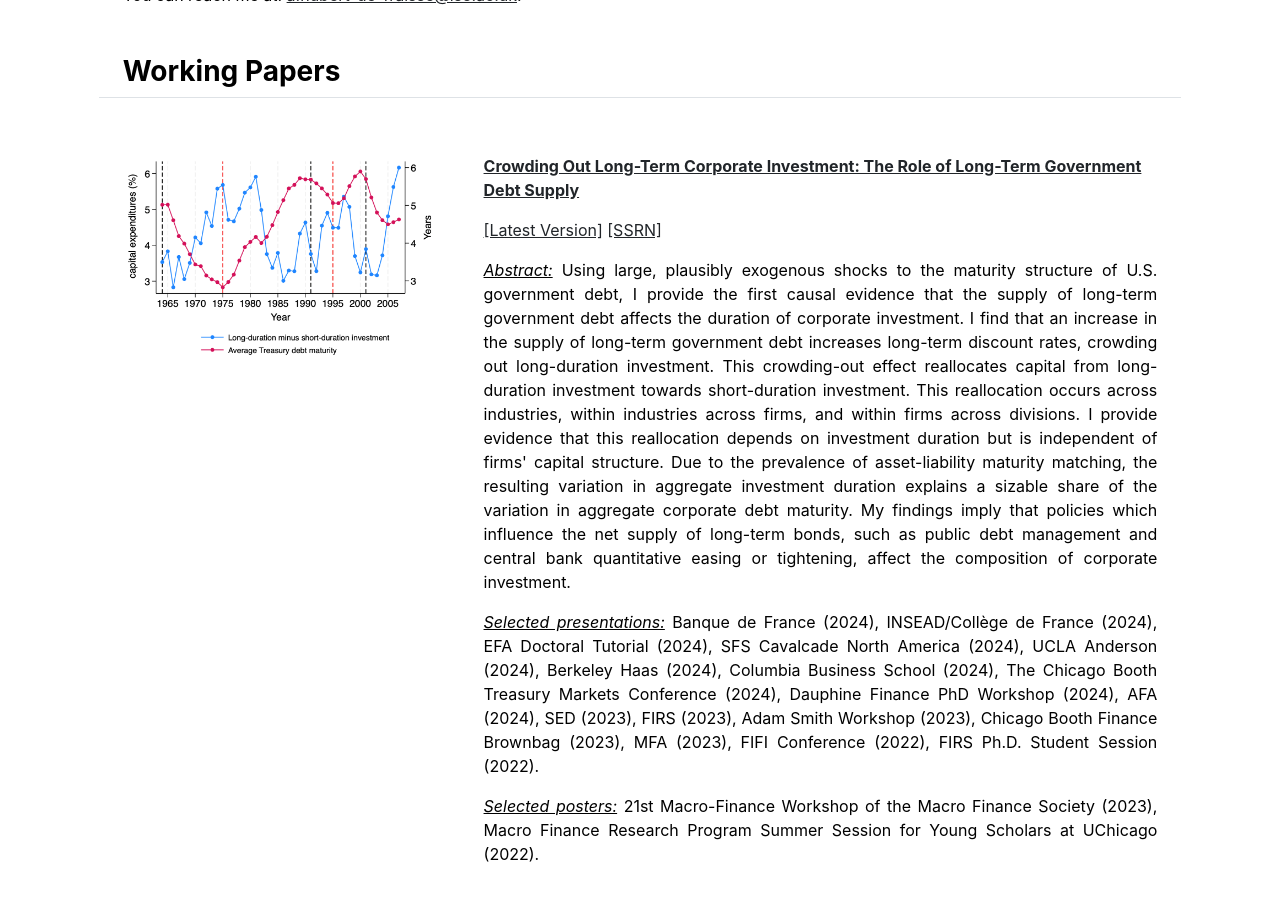
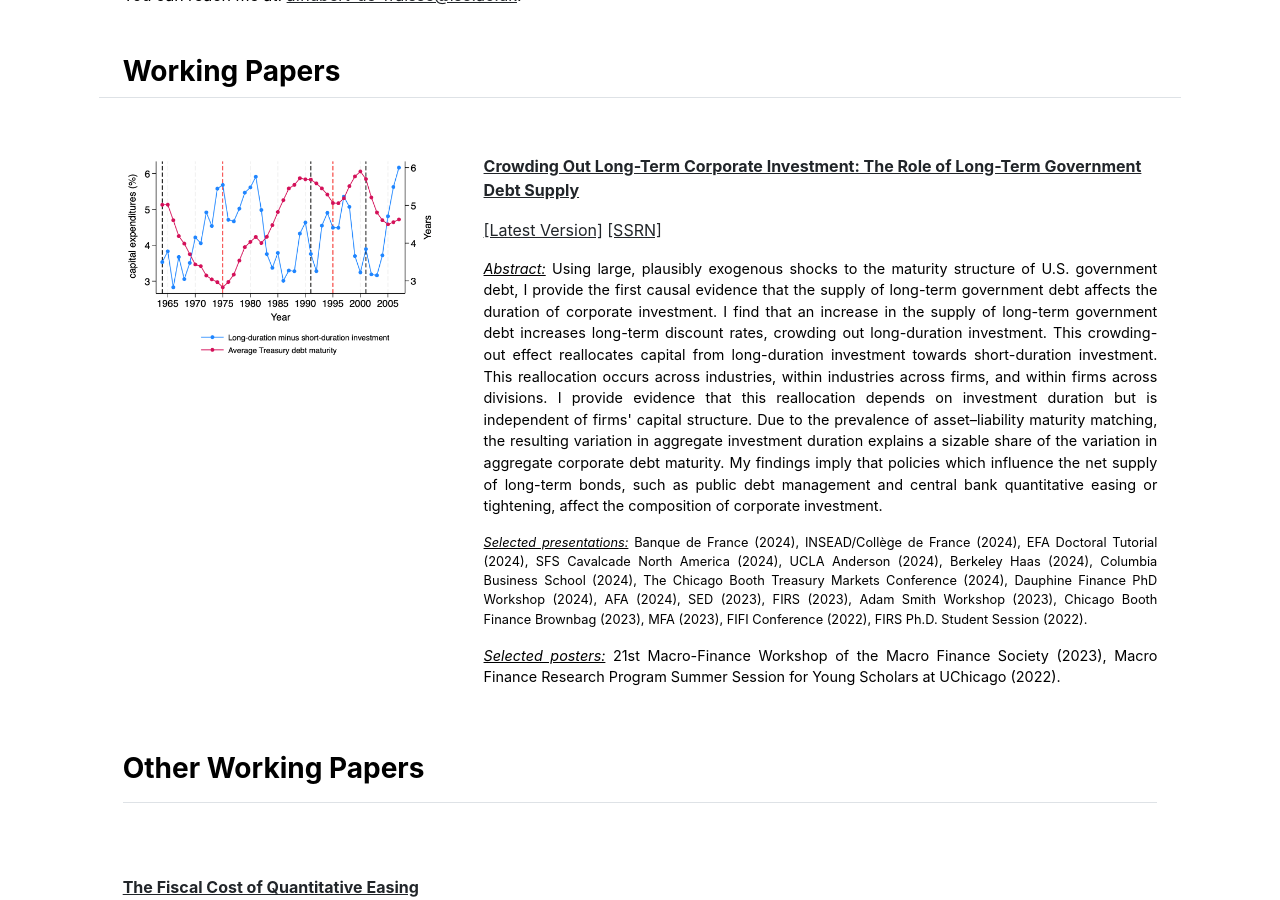
Before and after one commit to antoinehubertdefraisse/antoinehubertdefraisse.github.io, a Jekyll site: the page built from index.md, in a window 1280 px wide and 900 px high, scrolled down 486 px. Built offline with Jekyll 4.4.1, drawn with Linux system fonts in a browser that asks for light colours.

Commit message:
Update home.html

```diff
--- a/_layouts/home.html
+++ b/_layouts/home.html
@@ -31,19 +31,22 @@ layout: default
 	 <p>     <a href="http://antoinehubertdefraisse.github.io/pdf/JMP_Antoine_HubertdeFraisse.pdf" target="_blank">[Latest Version]</a>
 		 <a href="https://papers.ssrn.com/sol3/papers.cfm?abstract_id=4064763" target="_blank">[SSRN]</a>
 	 <p>
-    <p align="justify"> <u><em>Abstract:</em></u>
+<p align="justify" style="font-size: 0.9em;">
+    <u><em>Abstract:</em></u>
     Using large, plausibly exogenous shocks to the maturity structure of U.S. government debt, I provide the first causal evidence that the supply of long-term government debt affects the duration of corporate investment.
     I find that an increase in the supply of long-term government debt increases long-term discount rates, crowding out long-duration investment.
     This crowding-out effect reallocates capital from long-duration investment towards short-duration investment.
-This reallocation occurs across industries,  within industries across firms, and within firms across divisions.
+    This reallocation occurs across industries, within industries across firms, and within firms across divisions.
     I provide evidence that this reallocation depends on investment duration but is independent of firms' capital structure.
-Due to the prevalence of asset-liability maturity matching, the resulting variation in aggregate investment duration explains a sizable share of the variation in aggregate corporate debt maturity.
+    Due to the prevalence of asset–liability maturity matching, the resulting variation in aggregate investment duration explains a sizable share of the variation in aggregate corporate debt maturity.
     My findings imply that policies which influence the net supply of long-term bonds, such as public debt management and central bank quantitative easing or tightening, affect the composition of corporate investment.
 </p>
-	<p align="justify"> <u><em>Selected presentations:</em></u>
-Banque de France (2024), INSEAD/Collège de France (2024), EFA Doctoral Tutorial (2024), SFS Cavalcade North America (2024), UCLA Anderson (2024), Berkeley Haas (2024),  Columbia Business School (2024), The Chicago Booth Treasury Markets Conference (2024), Dauphine Finance PhD Workshop (2024), AFA (2024), SED (2023), FIRS  (2023), Adam Smith Workshop (2023), Chicago Booth Finance Brownbag (2023), MFA (2023), FIFI Conference (2022), FIRS Ph.D. Student Session (2022).
+<p align="justify" style="font-size: 0.8em;">
+    <u><em>Selected presentations:</em></u>
+    Banque de France (2024), INSEAD/Collège de France (2024), EFA Doctoral Tutorial (2024), SFS Cavalcade North America (2024), UCLA Anderson (2024), Berkeley Haas (2024), Columbia Business School (2024), The Chicago Booth Treasury Markets Conference (2024), Dauphine Finance PhD Workshop (2024), AFA (2024), SED (2023), FIRS (2023), Adam Smith Workshop (2023), Chicago Booth Finance Brownbag (2023), MFA (2023), FIFI Conference (2022), FIRS Ph.D. Student Session (2022).
 </p>
-<p align="justify"> <u><em>Selected posters:</em></u>
+<p align="justify" style="font-size: 0.9em;">
+    <u><em>Selected posters:</em></u>
     21st Macro-Finance Workshop of the Macro Finance Society (2023), Macro Finance Research Program Summer Session for Young Scholars at UChicago (2022).
 </p>
 </div>
```
Lines whose indentation alone changed are shown as unchanged.
